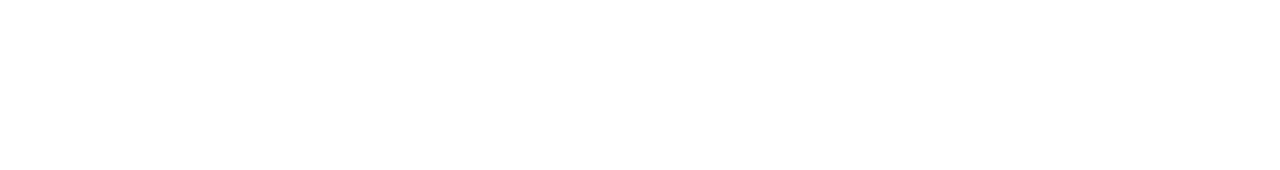
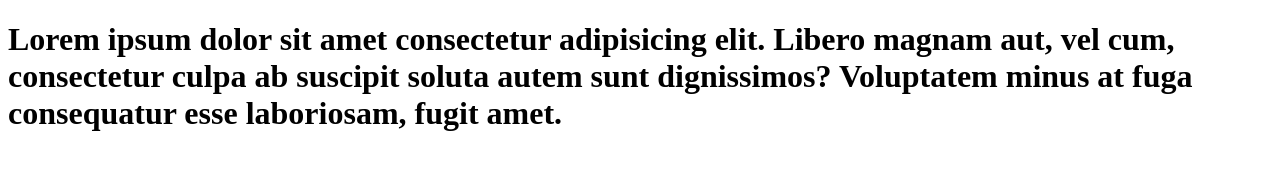
Before and after one commit to Ivano4kaCoder/lesson-8, a plain HTML site: page index.html in a window 1280 px wide. Drawn offline with Linux system fonts and the light colour scheme.

Commit message:
change title, add h1

```diff
--- a/index.html
+++ b/index.html
@@ -5,11 +5,12 @@
     <meta charset="UTF-8">
     <meta http-equiv="X-UA-Compatible" content="IE=edge">
     <meta name="viewport" content="width=device-width, initial-scale=1.0">
-    <title>Document</title>
+    <title>Lesson 7</title>
 </head>
 
 <body>
-
+    <h1>Lorem ipsum dolor sit amet consectetur adipisicing elit. Libero magnam aut, vel cum, consectetur culpa ab
+        suscipit soluta autem sunt dignissimos? Voluptatem minus at fuga consequatur esse laboriosam, fugit amet.</h1>
 </body>
 
 </html>
```
